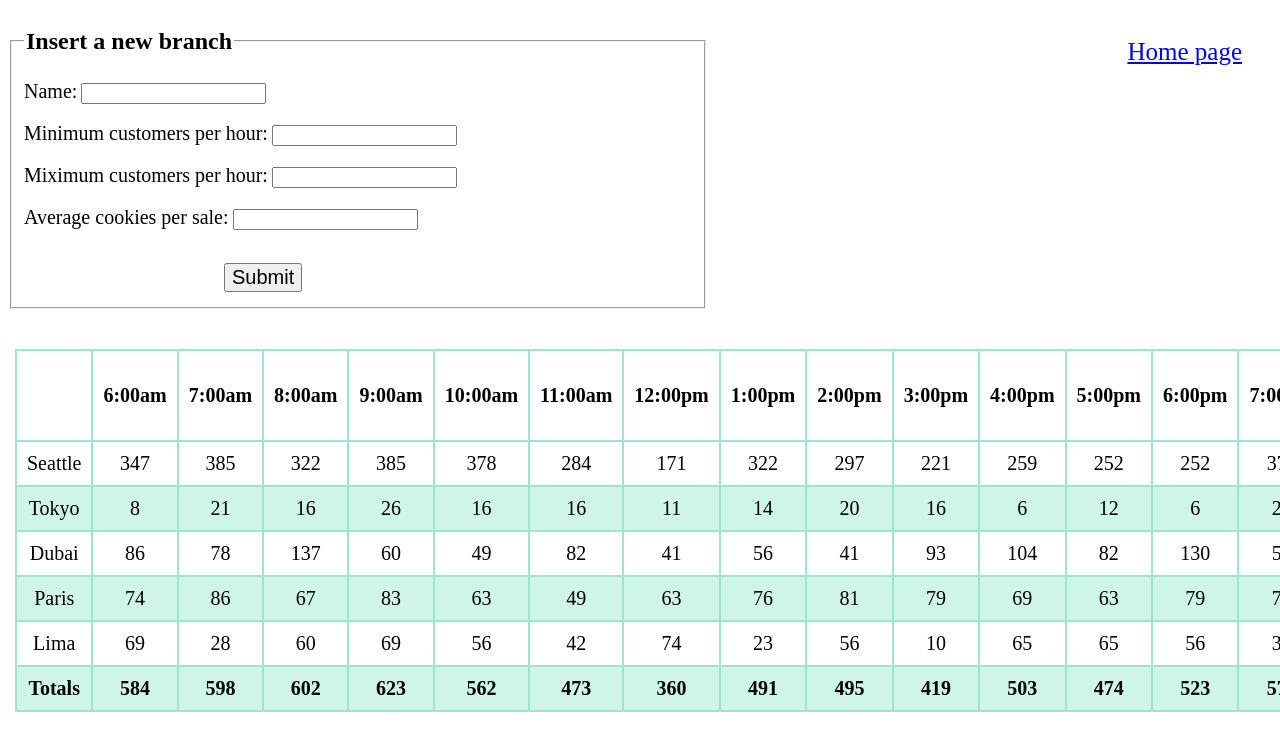
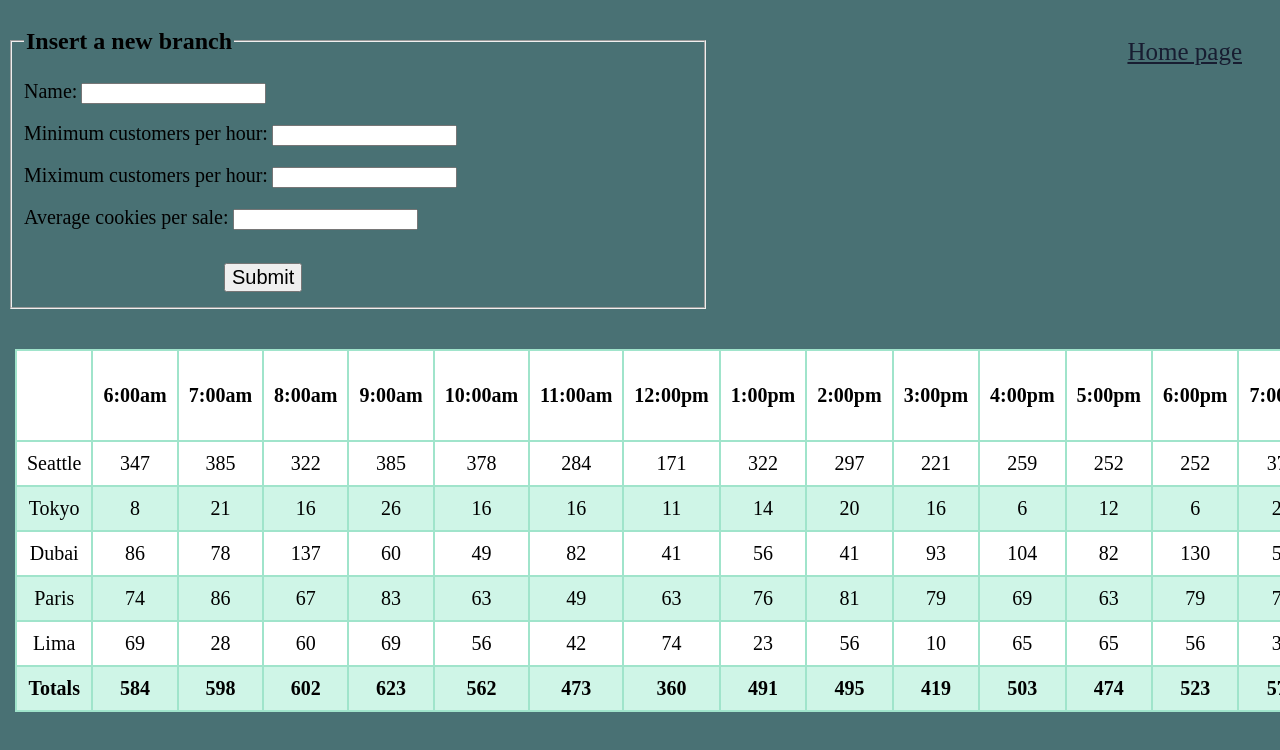
Before and after one commit to Mahmoud-Almohammad/cookie-stand, a plain HTML site: page sales.html in a window 1280 px wide. Shown: the top 750 px of the page. Drawn offline with Linux system fonts and the light colour scheme.

Commit message:
Update sales.css

```diff
--- a/css/sales.css
+++ b/css/sales.css
@@ -1,4 +1,3 @@
- class09-forms
 html{
 background: #497174;
 }
@@ -27,7 +26,6 @@ a {
     float: right;
     padding-right: 30px;
     padding-top: 30px;
- class09-forms
     color: #181D31;
 
 }
```
